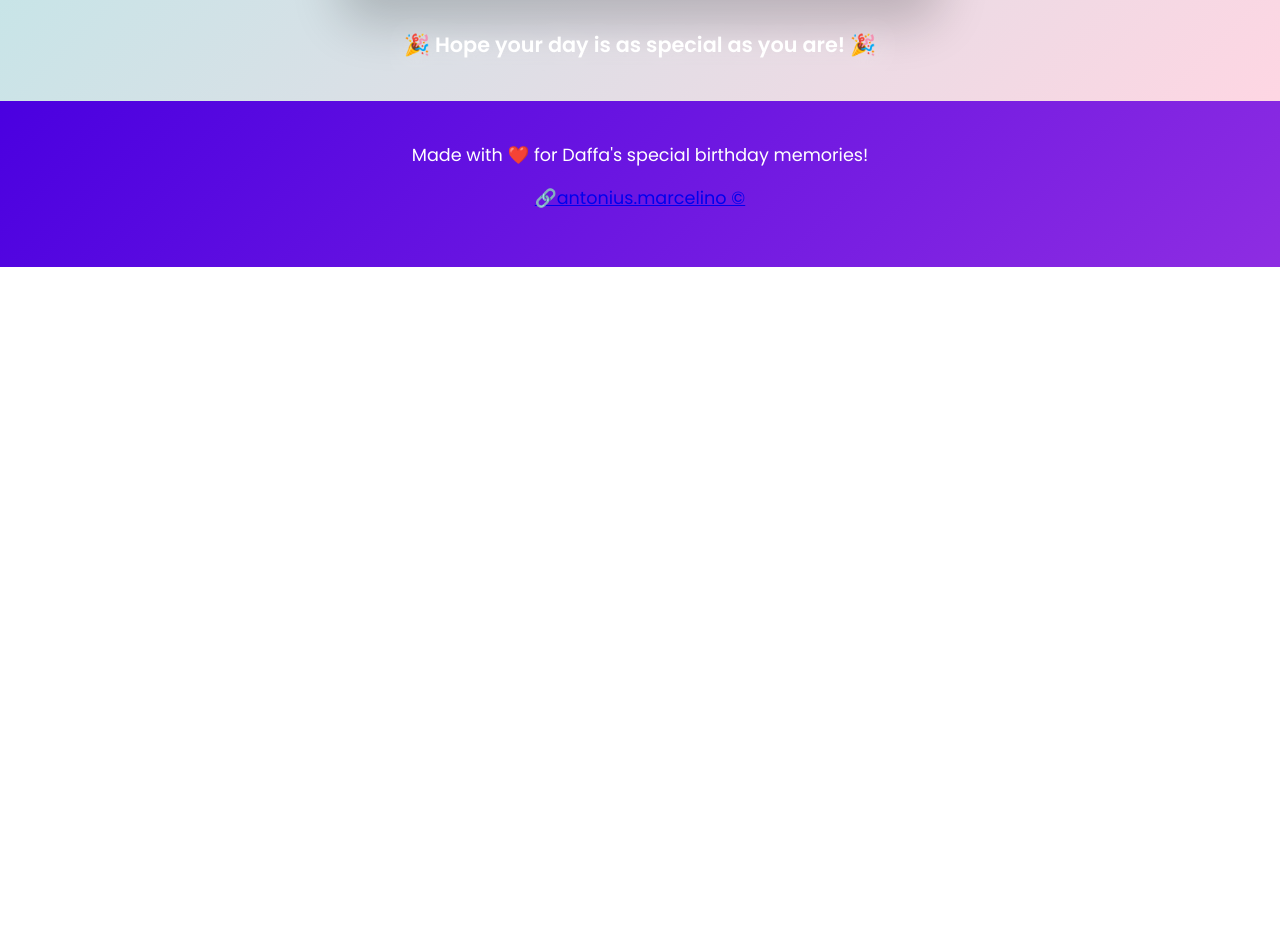
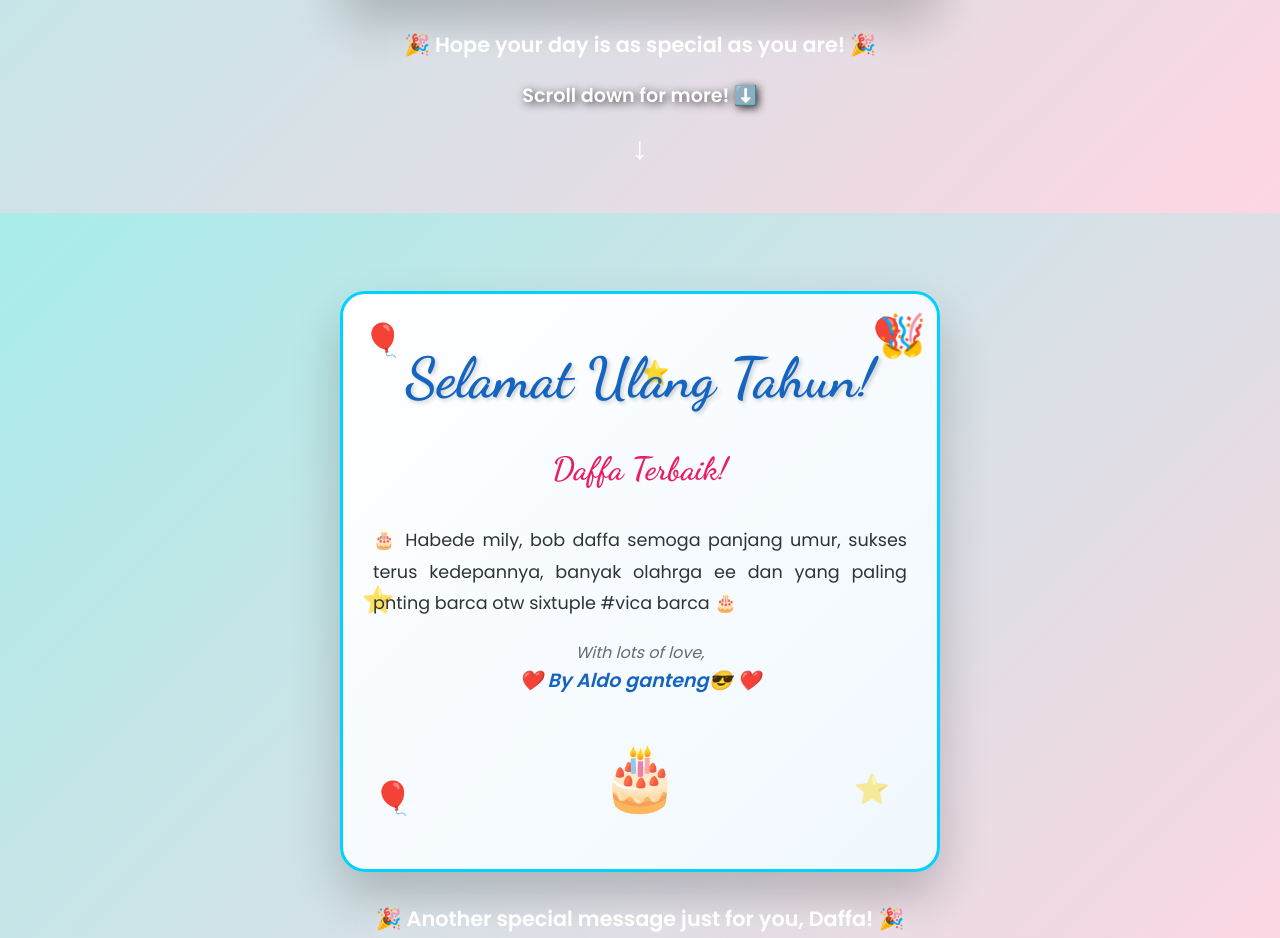
Before and after one commit to CaneToad-Marceline/Daffa20-BD, a plain HTML site: page index.html in a window 1280 px wide. Shown: the part 1609-2547 px from the top of the page. Before the commit the page ends 1876 px from the top, so only its background shows below. Drawn offline with Linux system fonts and the light colour scheme.

Commit message:
Add second card section with Aldo's personal Barcelona message for Daffa

```diff
--- a/index.html
+++ b/index.html
@@ -68,8 +68,50 @@
         <div class="celebration-text">
             <p>🎉 Hope your day is as special as you are! 🎉</p>
         </div>
+
+        <div class="scroll-indicator">
+            <p>Scroll down for more! ⬇️</p>
+            <div class="bounce-arrow">↓</div>
+        </div>
     </section>
 
+    <!-- Second Birthday Card Section -->
+    <section class="card-section">
+        <div class="birthday-card">
+            <div class="card-front">
+                <div class="decorative-elements">
+                    <div class="balloon balloon-1">🎈</div>
+                    <div class="balloon balloon-2">🎈</div>
+                    <div class="balloon balloon-3">🎈</div>
+                    <div class="confetti">🎊</div>
+                    <div class="star star-1">⭐</div>
+                    <div class="star star-2">⭐</div>
+                    <div class="star star-3">⭐</div>
+                </div>
+
+                <div class="card-content">
+                    <h1 class="main-title">Selamat Ulang Tahun!</h1>
+                    <h2 class="friend-name">Daffa Terbaik!</h2>
+
+                    <div class="birthday-message">
+                        <p class="message-text">
+                            🎂 Habede mily, bob daffa semoga panjang umur, sukses terus kedepannya, banyak olahrga ee dan yang paling pnting barca otw sixtuple #vica barca 🎂
+                        </p>
+                        <p class="signature">
+                            With lots of love,<br>
+                            <span class="your-name">❤️ By Aldo ganteng😎 ❤️</span>
+                        </p>
+                    </div>
+
+                    <div class="birthday-cake">🎂</div>
+                </div>
+            </div>
+        </div>
+
+        <div class="celebration-text">
+            <p>🎉 Another special message just for you, Daffa! 🎉</p>
+        </div>
+    </section>
 
     <!-- Footer Section -->
     <footer class="footer-section">
```
